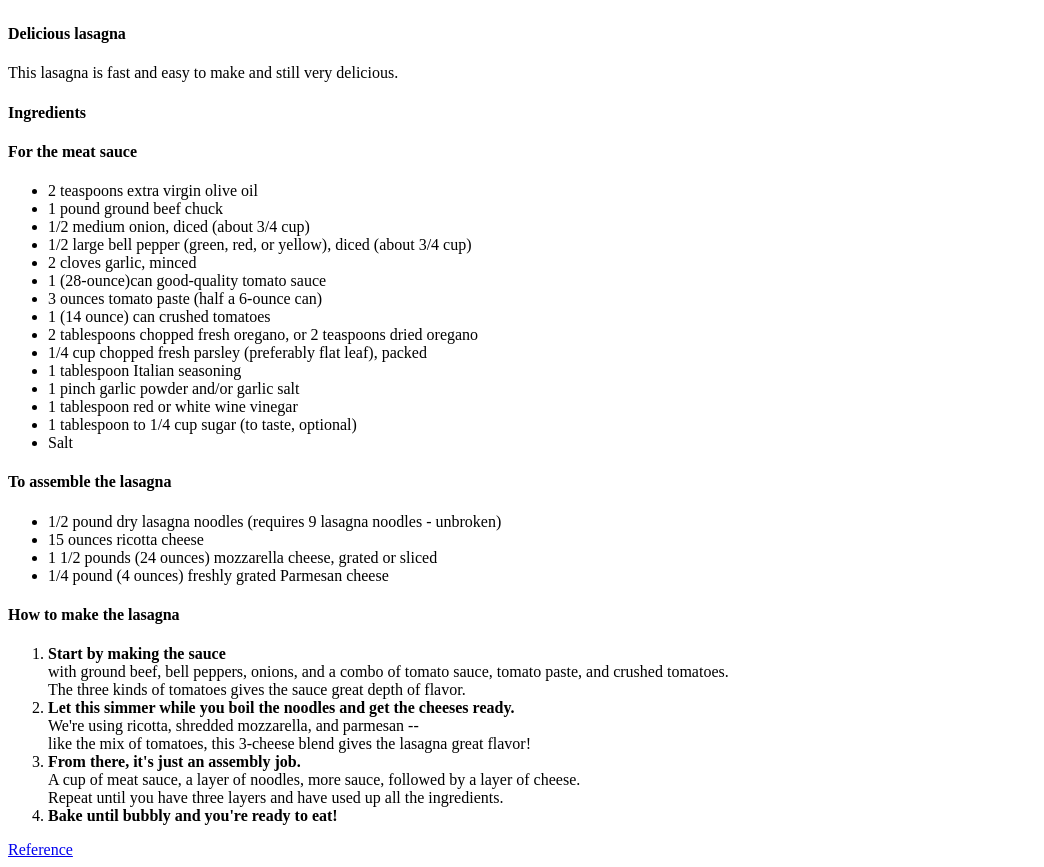
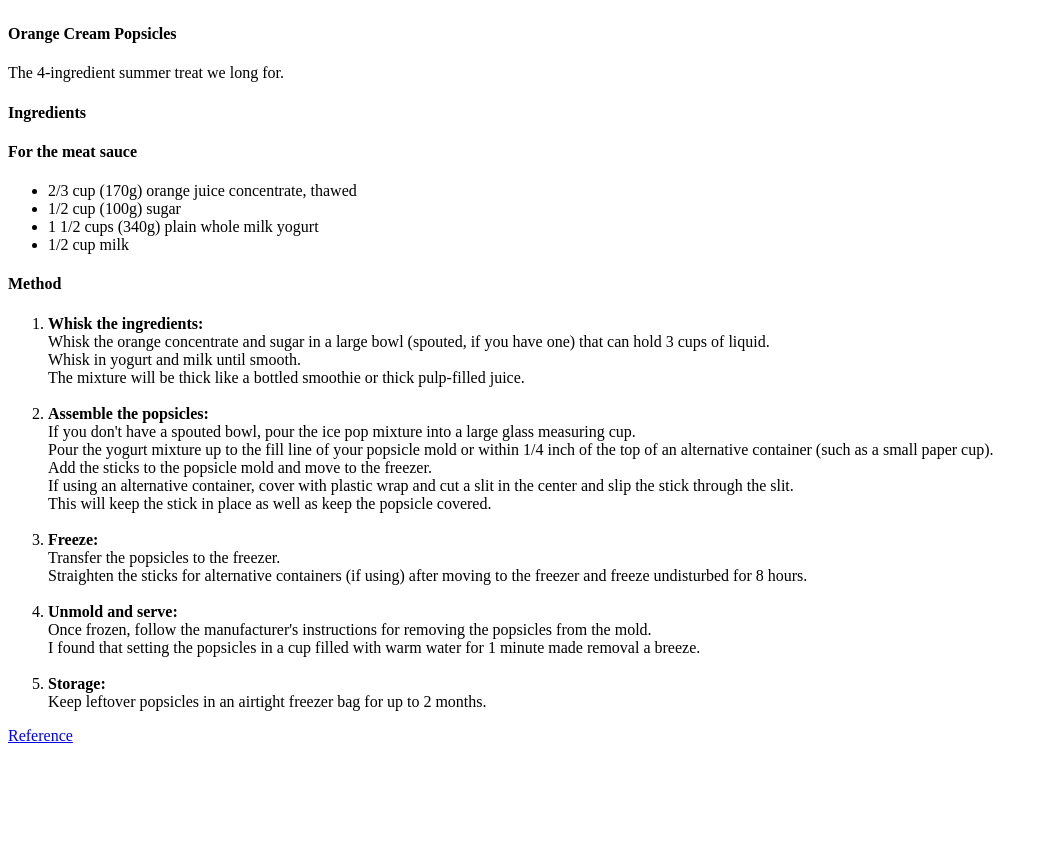
Before and after one commit to firbe/odin-recipes-macOS, a plain HTML site: page recipes/Orange-Cream-Popsicles.html in a window 1280 px wide. Shown: the part 830-1697 px from the top of the page, without its empty margins (0-1044 px from the left). After the commit the page ends 1583 px from the top, so only its background shows below. Drawn offline with Linux system fonts and the light colour scheme.

Commit message:
Complete Orange Cream Popsicles Recipe

```diff
--- a/recipes/Orange-Cream-Popsicles.html
+++ b/recipes/Orange-Cream-Popsicles.html
@@ -10,44 +10,77 @@
 
         <img src="../images/Orange-Cream-Popsicles.webp" alt="Orange Cream Popsicles" height="750" width="500">
 
-        <h4>Delicious lasagna</h4>
-        <p>This lasagna is fast and easy to make and still very delicious.</p>
+        <h4>Orange Cream Popsicles</h4>
+
+        <p>The 4-ingredient summer treat we long for.</p>
 
         <h4>Ingredients</h4>
 
         <h4>For the meat sauce</h4>
         <ul>
-            <li>2 teaspoons extra virgin olive oil</li>
-            <li>1 pound ground beef chuck</li>
-            <li>1/2 medium onion, diced (about 3/4 cup)</li>
-            <li>1/2 large bell pepper (green, red, or yellow), diced (about 3/4 cup)</li>
-            <li>2 cloves garlic, minced</li>
-            <li>1 (28-ounce)can good-quality tomato sauce</li>
-            <li>3 ounces tomato paste (half a 6-ounce can)</li>
-            <li>1 (14 ounce) can crushed tomatoes</li>
-            <li>2 tablespoons chopped fresh oregano, or 2 teaspoons dried oregano</li>
-            <li>1/4 cup chopped fresh parsley (preferably flat leaf), packed</li>
-            <li>1 tablespoon Italian seasoning</li>
-            <li>1 pinch garlic powder and/or garlic salt</li>
-            <li>1 tablespoon red or white wine vinegar</li>
-            <li>1 tablespoon to 1/4 cup sugar (to taste, optional)</li>
-            <li>Salt</li>
+            <li>2/3 cup (170g) orange juice concentrate, thawed</li>
+            <li>1/2 cup (100g) sugar</li>
+            <li>1 1/2 cups (340g) plain whole milk yogurt</li>
+            <li>1/2 cup milk</li>
         </ul>
 
-        <h4>To assemble the lasagna</h4>
-        <ul>
-            <li>1/2 pound dry lasagna noodles (requires 9 lasagna noodles - unbroken)</li>
-            <li>15 ounces ricotta cheese</li>
-            <li>1 1/2 pounds (24 ounces) mozzarella cheese, grated or sliced</li>
-            <li>1/4 pound (4 ounces) freshly grated Parmesan cheese</li>
-        </ul>
+        <h4>Method</h4>
 
-        <h4>How to make the lasagna</h4>
         <ol>
-            <li><strong>Start by making the sauce</strong><br>with ground beef, bell peppers, onions, and a combo of tomato sauce, tomato paste, and crushed tomatoes.</br> The three kinds of tomatoes gives the sauce great depth of flavor.</li>
-            <li><strong>Let this simmer while you boil the noodles and get the cheeses ready.</strong><br> We're using ricotta, shredded mozzarella, and parmesan --</br> like the mix of tomatoes, this 3-cheese blend gives the lasagna great flavor!</li>
-            <li><strong>From there, it's just an assembly job.</strong><br> A cup of meat sauce, a layer of noodles, more sauce, followed by a layer of cheese.</br> Repeat until you have three layers and have used up all the ingredients.</li>
-            <li><strong>Bake until bubbly and you're ready to eat!</strong></li>
+            <li>
+                <strong>Whisk the ingredients:</strong>
+                <br>
+                Whisk the orange concentrate and sugar in a large bowl (spouted, if you have one) that can hold 3 cups of liquid.
+                <br>
+                Whisk in yogurt and milk until smooth.
+                </br>
+                The mixture will be thick like a bottled smoothie or thick pulp-filled juice.
+               </br>
+               </br>
+            </li>
+
+            <li>
+                <strong>Assemble the popsicles:</strong>
+                <br>
+                If you don't have a spouted bowl, pour the ice pop mixture into a large glass measuring cup.
+                <br>
+                Pour the yogurt mixture up to the fill line of your popsicle mold or within 1/4 inch of the top of an alternative container (such as a small paper cup).
+                </br>
+                Add the sticks to the popsicle mold and move to the freezer.
+                </br>
+                If using an alternative container, cover with plastic wrap and cut a slit in the center and slip the stick through the slit.
+                <br>
+                This will keep the stick in place as well as keep the popsicle covered.
+                </br>
+                </br>
+            </li>
+
+            <li>
+                <strong>Freeze:</strong>
+                <br>
+                Transfer the popsicles to the freezer.
+                <br>
+                Straighten the sticks for alternative containers (if using) after moving to the freezer and freeze undisturbed for 8 hours.
+                </br>
+                </br>
+            </li>
+
+            <li>
+                <strong>Unmold and serve:</strong>
+                <br>
+                Once frozen, follow the manufacturer's instructions for removing the popsicles from the mold.
+                <br>
+                I found that setting the popsicles in a cup filled with warm water for 1 minute made removal a breeze.
+                </br>
+                </br>
+            </li>
+
+            <li>
+                <strong>Storage:</strong>
+                <br>
+                Keep leftover popsicles in an airtight freezer bag for up to 2 months.
+                </br>
+            </li>
         </ol>
 
         <a href="https://www.simplyrecipes.com/orange-cream-popsicles-recipe-7508183" target="_blank" rel="noopener noreferrer">Reference</a>
```
